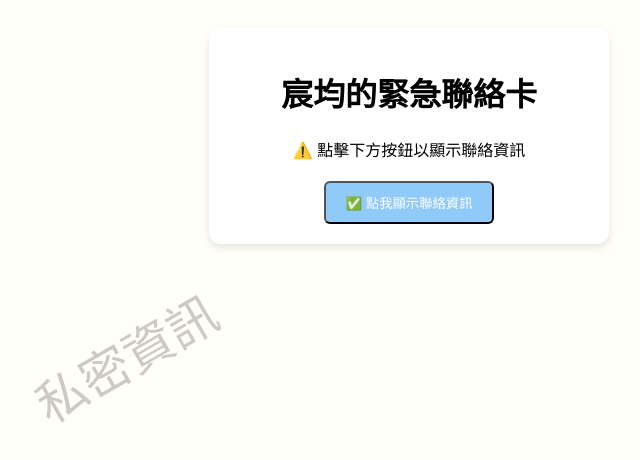
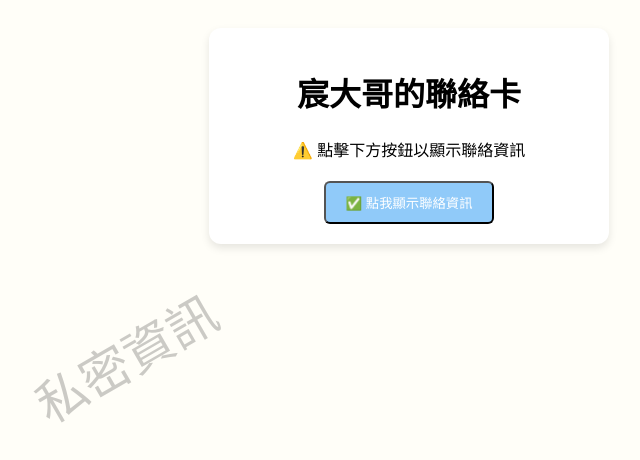
Before and after one commit to weihsiangTU/mocard, a plain HTML site: page index.html in a window 1280 px wide. Shown: the whole page, without its empty margins (231-871 px from the left). Drawn offline with Linux system fonts and the light colour scheme.

Commit message:
Update index.html

```diff
--- a/index.html
+++ b/index.html
@@ -58,7 +58,7 @@
 </head>
 <body>
   <div class="card">
-    <h1>宸均的緊急聯絡卡</h1>
+    <h1>宸大哥的聯絡卡</h1>
     <div>⚠️ 點擊下方按鈕以顯示聯絡資訊</div>
     <button class="btn" onclick="revealAndNotify()">✅ 點我顯示聯絡資訊</button>
     <img id="contactImage" src="emergency_card_watermarked_clear.png" alt="聯絡資訊圖檔" />
```
